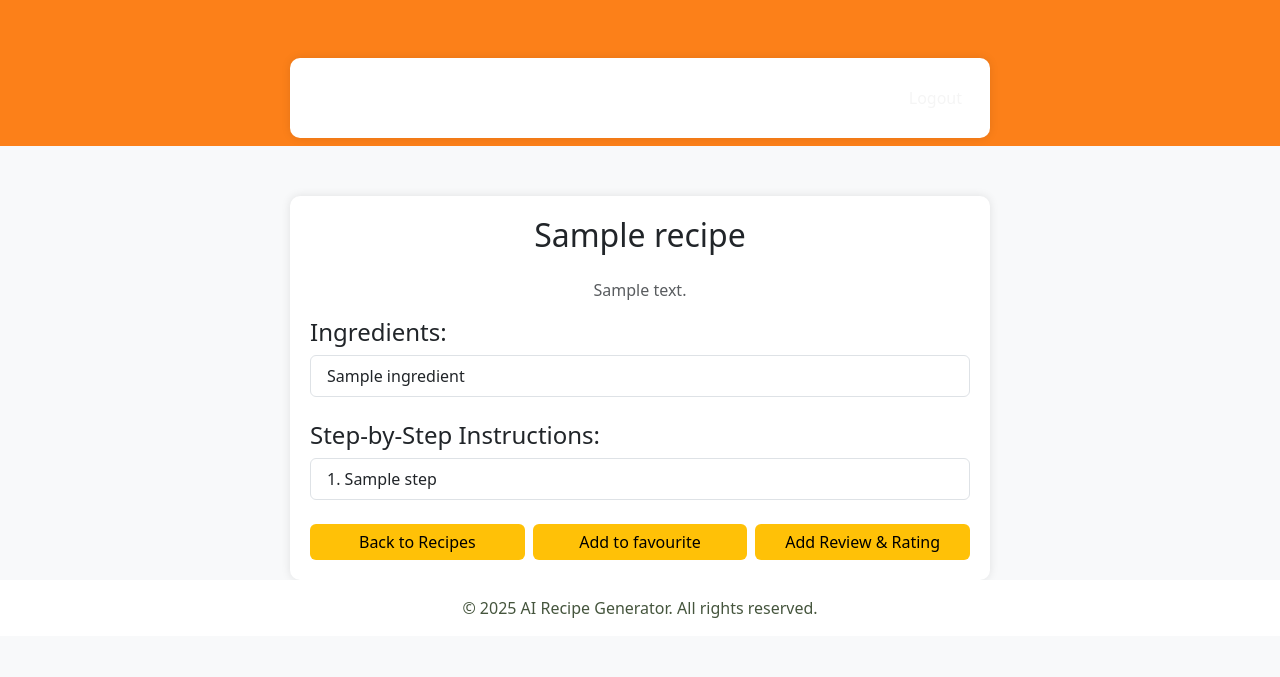
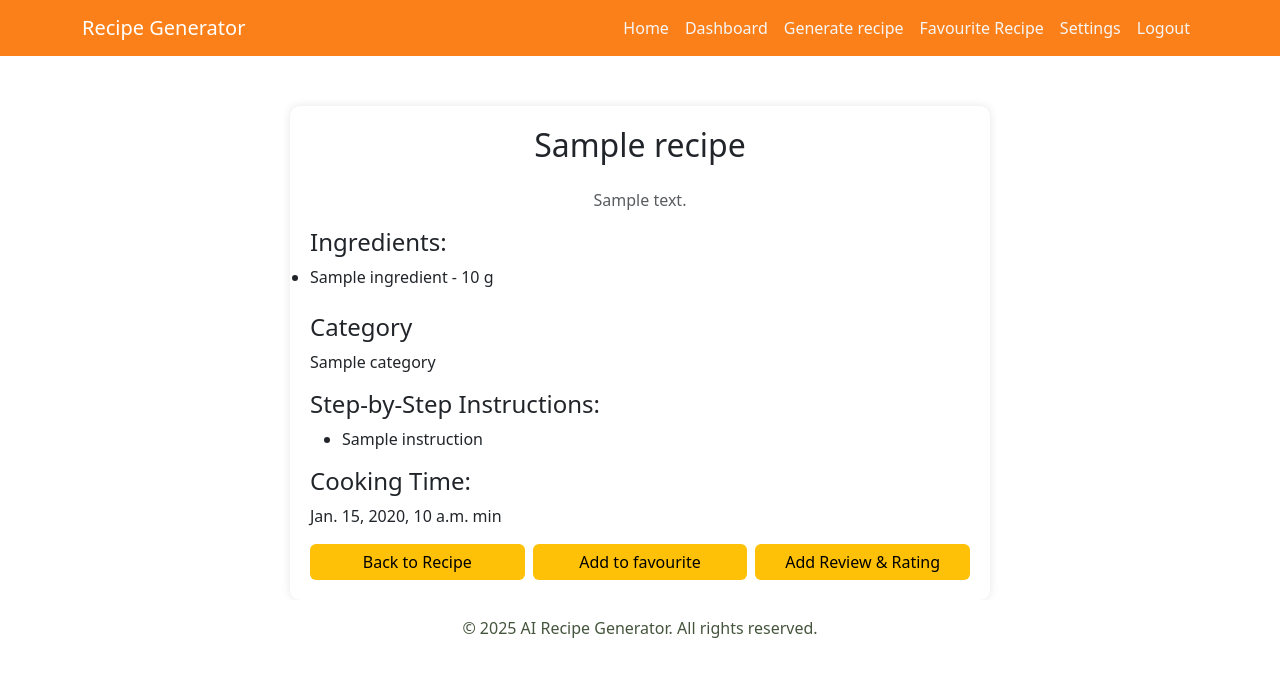
Before and after one commit to lishazz/recipe_generator, a Django app: template apps/user/templates/user_view_recipe.html in a window 1280 px wide. Shown: the top 677 px of the page. Run offline with Django 3.2, Linux system fonts and the light colour scheme; the template is opened without the code that fills it: most values are stand-ins (such as "Sample title", 1, 10 or a date in 2020); some libraries are stand-ins or nearby versions.

Commit message:
stored to the datdase

```diff
--- a/apps/user/templates/user_view_recipe.html
+++ b/apps/user/templates/user_view_recipe.html
@@ -6,10 +6,8 @@
 {% block style %}
 
 <style>
-    body {
-        background-color: #f8f9fa;
-    }
-    .container {
+
+    .container-custom {
         max-width: 700px;
         margin-top: 50px;
         background: #fff;
@@ -29,35 +27,75 @@
 
 {% endblock style %}
 
-{% block navlinks %}{% endblock navlinks %}
+{% block navlinks %}
+
+
+    <li class="nav-item">
+        <a class="nav-link" href="{% url 'home' %}">Home</a>
+    </li>
+
+    <li class="nav-item">
+        <a class="nav-link" href="{% url 'user_dashboard' %}">Dashboard</a>
+    </li>
+
+    <li class="nav-item">
+        <a class="nav-link" href="{% url 'generate_recipe' %}">Generate recipe</a>
+    </li>
+
+    <li class="nav-item">
+        <a class="nav-link" href="{% url 'favourite_recipe' %}">Favourite Recipe</a>
+    </li>
+
+    <li class="nav-item">
+        <a class="nav-link" href="{% url 'user_settings' %}">Settings</a>
+    </li>
+
+{% endblock navlinks %}
 
 
 {% block messages %}{% endblock messages %}
 
 {% block content %}
 
-<div class="container">
-    <h2 class="text-center mb-4">{{ recipe.name }}</h2>
+
+    {% comment %} <h4>Instructions:</h4>
+    <p></p>
+</div> {% endcomment %}
+
+
+
+<div class="container container-custom">
+    <h2 class="text-center mb-4">{{ recipe.title }}</h2>
     <p class="text-muted text-center">{{ recipe.description }}</p>
 
     <h4>Ingredients:</h4>
     <ul class="list-group mb-4">
-        {% for ingredient in recipe.ingredients %}
-            <li class="list-group-item">{{ ingredient }}</li>
+        {% for item in ingredients %}
+            <li>{{ item.ingredient.name }} - {{ item.quantity }} g</li>
         {% endfor %}
     </ul>
 
+    <h4>Category</h4>
+        <div>
+            <p>{{recipe.category}}</p>
+        </div>
+
     <h4>Step-by-Step Instructions:</h4>
-    <ol class="list-group list-group-numbered mb-4">
-        {% for step in recipe.instructions %}
-            <li class="list-group-item">{{ step }}</li>
-        {% endfor %}
-    </ol>
+
+            <div>
+                <ul>
+
+                <li> {{ recipe.instruction }}</li>
+
+                </ul>
+            </div>
+    <h4>Cooking Time: </h4>
+            <p>{{recipe.cook_time}} min</p>
 
     <div class="d-flex justify-content-between">
-        <button class="btn w-50 me-2">Back to Recipes</button>
-        <button class="btn w-50 me-2">Add to favourite</button>
-        <button class="btn w-50">Add Review & Rating</button>
+        <a href="{% url 'generate_recipe' %}"class="btn w-50 me-2">Back to Recipe</a>
+        <a href="{% url 'favourite_recipe' %}"class="btn w-50 me-2">Add to favourite</an>
+        <a href="{% url 'addreview_rating' %}"class="btn w-50">Add Review & Rating</a>
     </div>
 </div>
 
--- a/apps/user/urls.py
+++ b/apps/user/urls.py
@@ -10,4 +10,5 @@ urlpatterns = [
     path('user_settings/',views.user_settings,name='user_settings'),
     path('user_view_recipe/',views.user_view_recipe,name='user_view_recipe'),
     path('favourite_recipe/',views.favourite_recipe,name='favourite_recipe'),
+    path("recipe/<int:recipe_id>/", views.user_view_recipe, name="user_view_recipe"),
 ]
```
Also changed, not shown: apps/aistudio/utils.py (+27 -3 lines), apps/common/models.py (+6 -4 lines), apps/user/views.py (+103 -13 lines), apps/common/migrations/0002_ingredient_alter_user_role_recipe_generaterecipe_and_more.py (added), apps/common/migrations/0003_alter_ingredient_calories_per_100g_and_more.py (added), apps/common/migrations/0004_recipe_created_at_recipe_updated_at.py (added).
